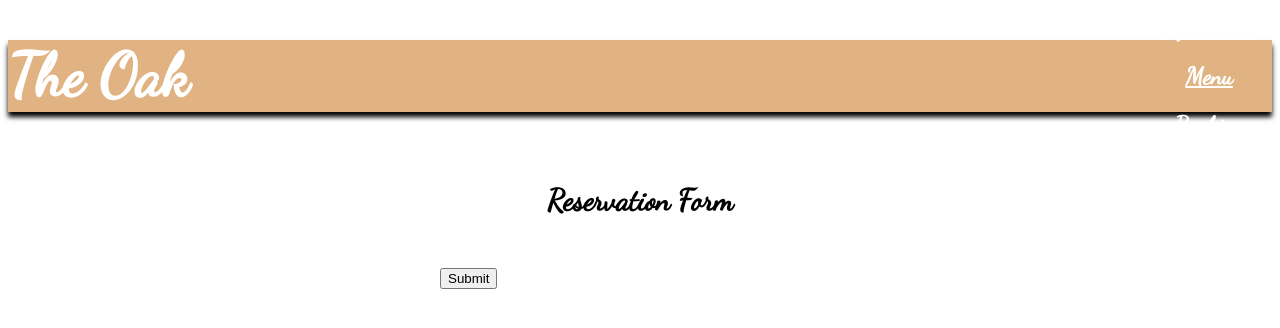
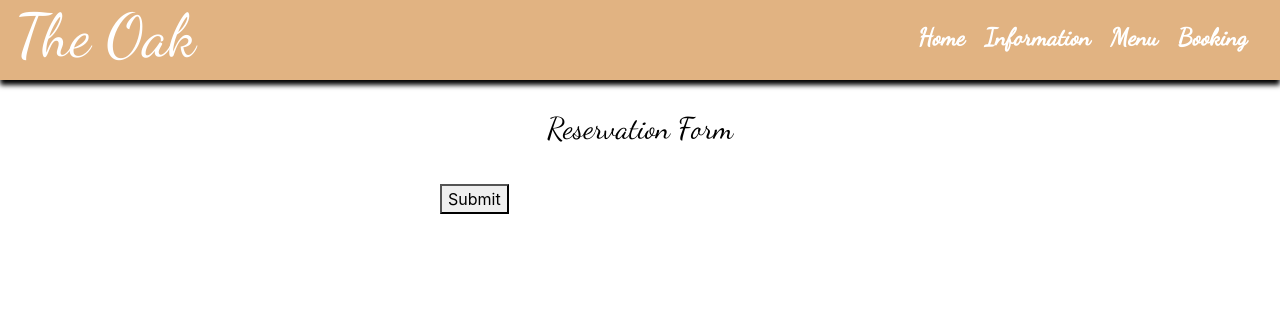
Before and after one commit to oscarbutler/restaurant, a Django app: page /make_booking.html in a window 1280 px wide. Shown: the top 328 px of the page. Run offline with Django 4.2, Linux system fonts and the light colour scheme; some libraries are stand-ins or nearby versions.

Commit message:
Add rest of the head section

```diff
--- a/booking/templates/make_booking.html
+++ b/booking/templates/make_booking.html
@@ -4,6 +4,12 @@
 <head>
     <meta charset="UTF-8">
     <meta name="viewport" content="width=device-width, initial-scale=1.0">
+    <meta http-equiv="X-UA-Compatible" content="ie=edge">
+    <meta name="Description" content="Enter your description here" />
+    <link rel="icon" type="image/png" sizes="32x32" href="assets/favicon/icons8-oak-32.png">
+    <link rel="icon" type="image/png" sizes="16x16" href="assets/favicon/icons8-oak-16.png">
+    <link rel="stylesheet" href="https://cdnjs.cloudflare.com/ajax/libs/twitter-bootstrap/4.6.0/css/bootstrap.min.css">
+    <link rel="stylesheet" href="https://cdnjs.cloudflare.com/ajax/libs/font-awesome/5.15.4/css/all.min.css">
     <link rel="stylesheet" href="{% static 'css/style.css' %}">
     <title>Make a Booking</title>
 </head>
```
